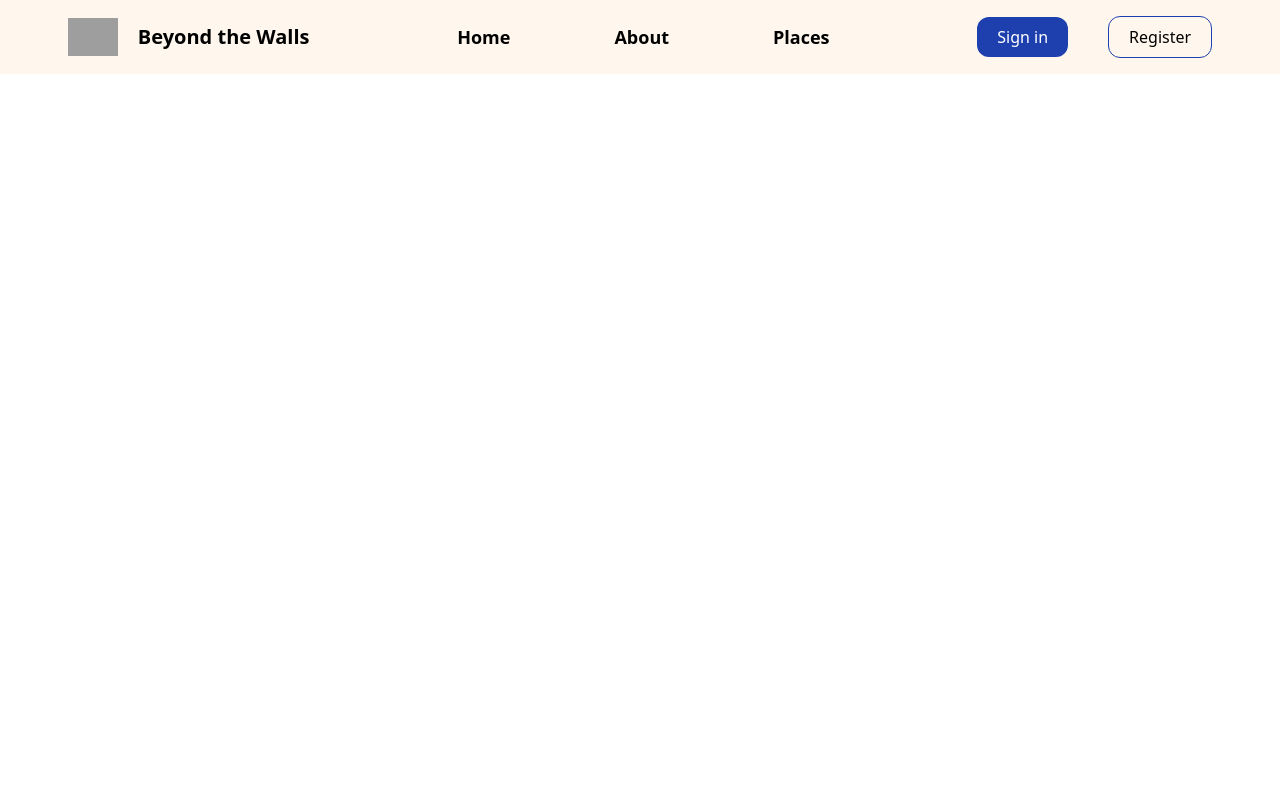
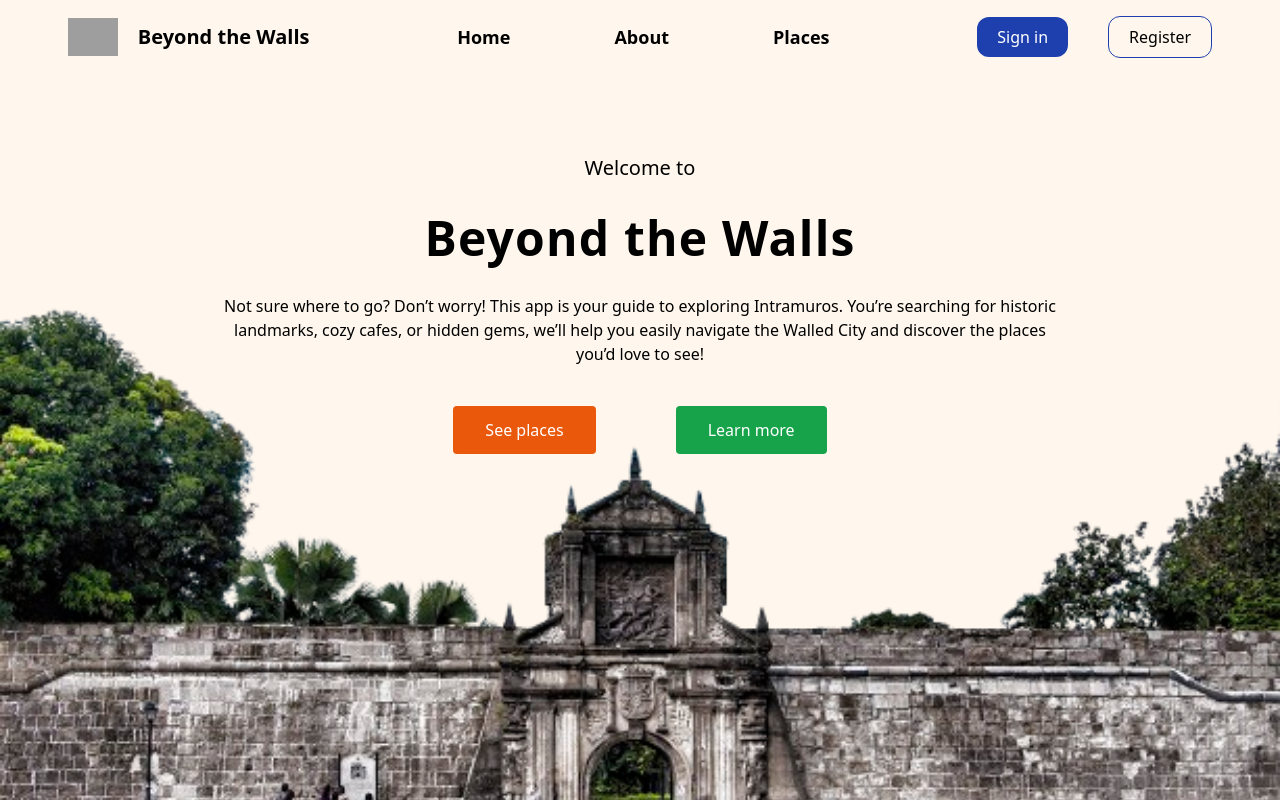
Before and after one commit to IEMDomain04/Beyond-The-Walls, a Next.js app: page / in a window 1280 px wide. Shown: the top 800 px of the page. Built offline with nearby package versions, Linux system fonts and the light colour scheme; grey boxes are pictures that could not be loaded.

Commit message:
Added other components + Coded homepage

```diff
--- a/src/app/page.tsx
+++ b/src/app/page.tsx
@@ -1,11 +1,13 @@
 import Navbar from "@/components/Navbar";
+import Homepage from "@/components/Home";
 import Image from "next/image";
 
 export default function Home() {
   return (
     <>
-      <div className="bg-orange-500">
+      <div className="bg-orange-50">
         <Navbar />
+        <Homepage />
       </div>
     </>
   );
--- /dev/null
+++ b/src/components/About.tsx
@@ -0,0 +1,26 @@
+export default function About() {
+    return (
+        <section>
+            <section>
+                <div>
+                    <h1></h1>
+                    <h3></h3>
+                    <button></button>
+                </div>
+                <img src="" alt="" />
+            </section>
+
+            <section>
+                <div>
+                    <h1></h1>
+                    <p></p>
+                </div>
+
+                <div>
+                    <img src="" alt="" />
+                    <img src="" alt="" />
+                </div>
+            </section>
+        </section>
+    )
+}
--- /dev/null
+++ b/src/components/Home.tsx
@@ -0,0 +1,19 @@
+export default function Homepage() {
+    return (
+        <main className="mt-20">
+            <div className="text-center justify-items-center space-y-8 mb-10">
+                <h2 className="text-xl">Welcome to</h2>
+                <h1 className="text-5xl font-bold tracking-wide">Beyond the Walls</h1>
+                <p className="w-8/12">Not sure where to go? Don’t worry! This app is your guide to exploring Intramuros. You’re searching for historic landmarks, cozy cafes, or hidden gems, we’ll help you easily navigate the Walled City and discover the places you’d love to see!</p>
+            </div>
+
+            {/* Add pointer and hover */}
+            <div className="flex justify-center space-x-20">
+                <button className="py-3 px-8 text-white rounded bg-orange-600" type="button">See places</button>
+                <button className="py-3 px-8 text-white rounded bg-green-600" type="button">Learn more</button>
+            </div>
+
+            <img className='bottom-0 -mt-60' src="/assets/fort-santiago-bg.svg" alt="Fort Santiago" />
+        </main>
+    )
+}
--- /dev/null
+++ b/src/components/Places.tsx
@@ -0,0 +1,7 @@
+export default function Places() {
+  return (
+    <div>
+
+    </div>
+  )
+}
```
Also changed, not shown: public/assets/fort-santiago-bg.svg (added).
